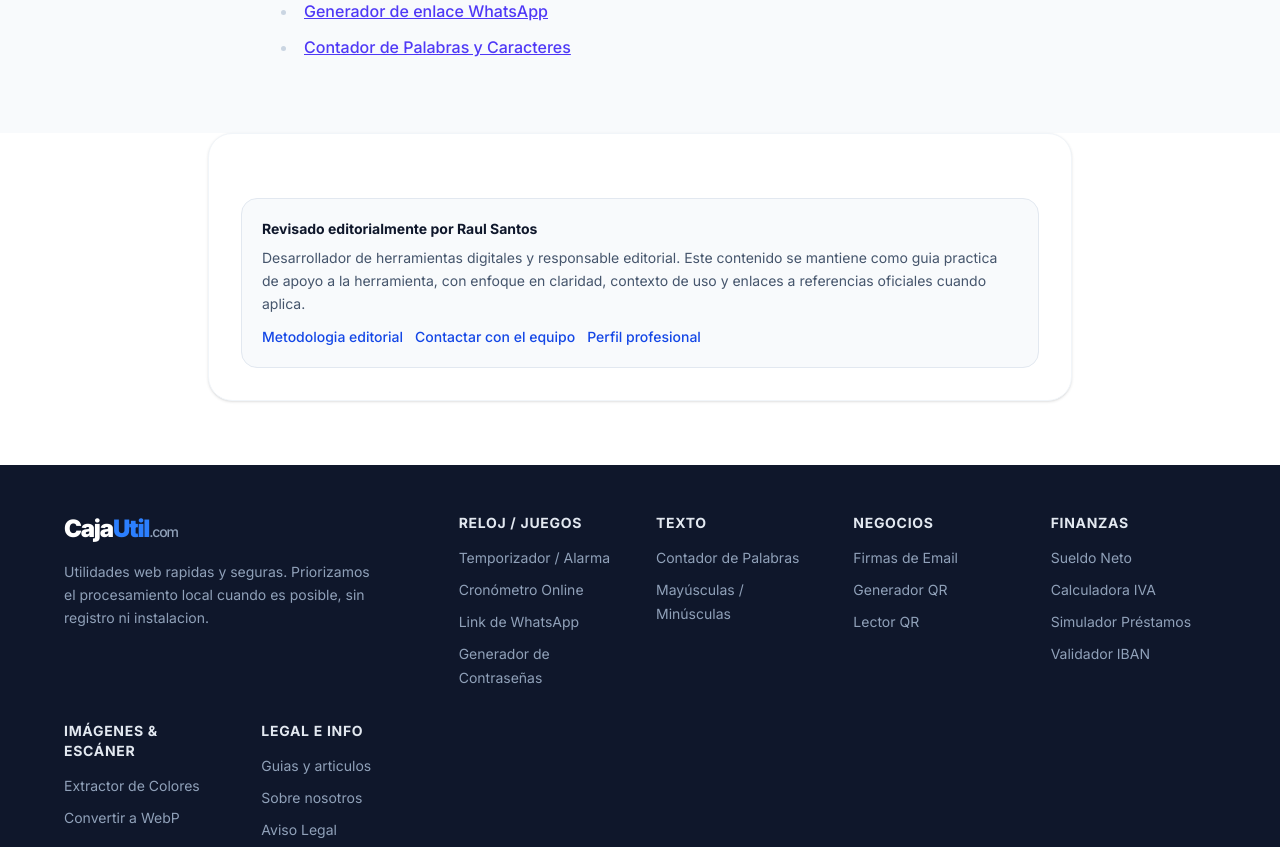
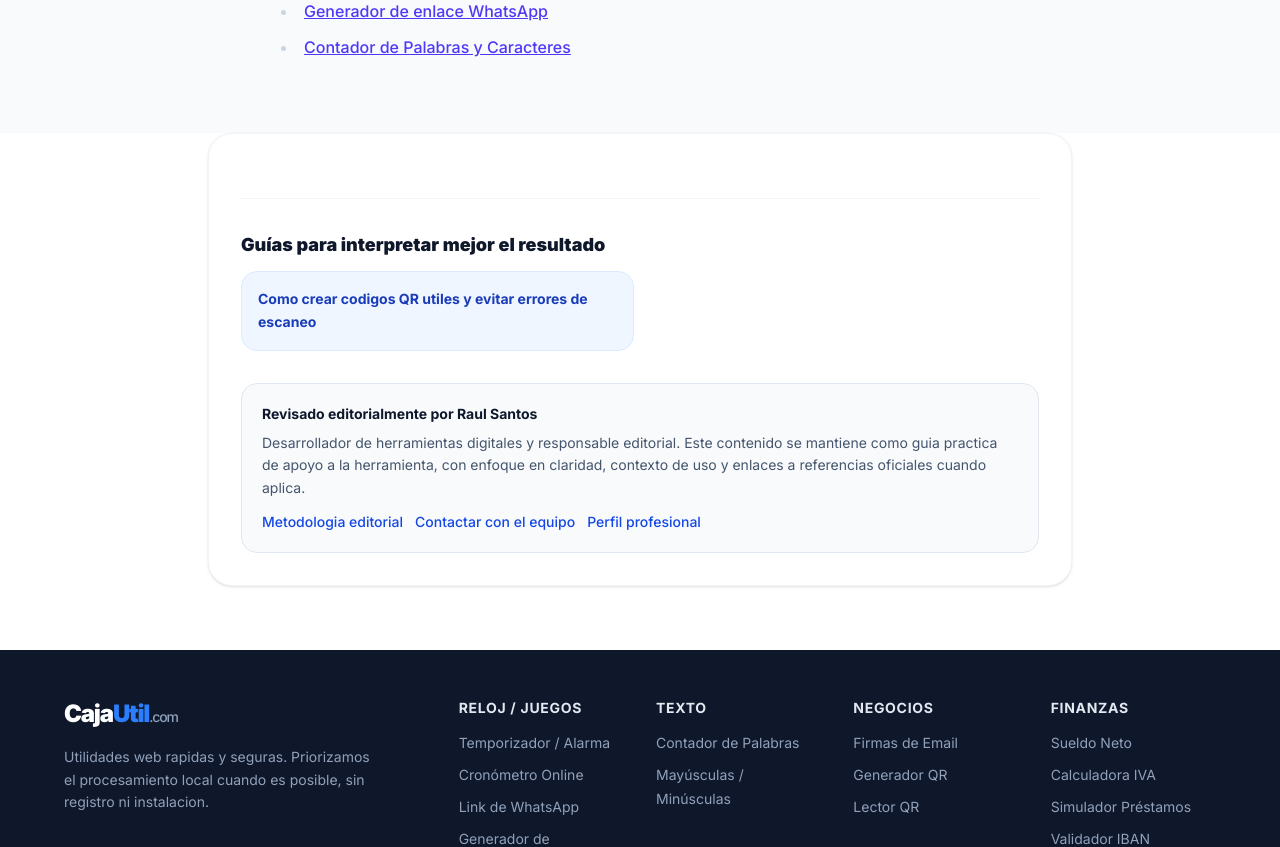
Before and after one commit to raubreak/cajautil-web, a Next.js app: page /lector-qr in a window 1280 px wide. Shown: the part 1240-2087 px from the top of the page. Built offline with nearby package versions, Linux system fonts and the light colour scheme.

Commit message:
feat(seo): expose contextual guide links

```diff
--- a/src/components/ToolEditorialSection.tsx
+++ b/src/components/ToolEditorialSection.tsx
@@ -67,6 +67,23 @@ export default function ToolEditorialSection({ slug, compact = false }: ToolEdit
         {entry.disclaimer ? (
           <div className="mt-8 rounded-2xl border border-amber-200 bg-amber-50 p-4 text-sm leading-relaxed text-amber-950">
             {entry.disclaimer}
+          </div>
+        ) : null}
+
+        {compact && entry.relatedArticles?.length ? (
+          <div className="mt-8 border-t border-slate-100 pt-8">
+            <h2 className="mb-3 text-lg font-black text-slate-900">Guías para interpretar mejor el resultado</h2>
+            <div className="grid gap-3 sm:grid-cols-2">
+              {entry.relatedArticles.map((link) => (
+                <Link
+                  key={link.href}
+                  href={link.href}
+                  className="rounded-2xl border border-blue-100 bg-blue-50 p-4 text-sm font-bold leading-relaxed text-blue-800 transition-colors hover:border-blue-200 hover:bg-blue-100"
+                >
+                  {link.label}
+                </Link>
+              ))}
+            </div>
           </div>
         ) : null}
 
```
